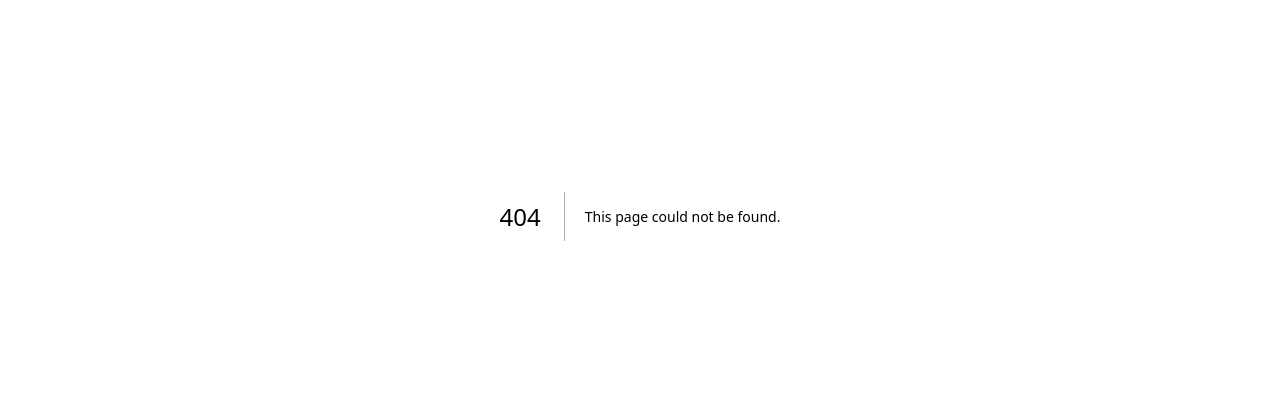
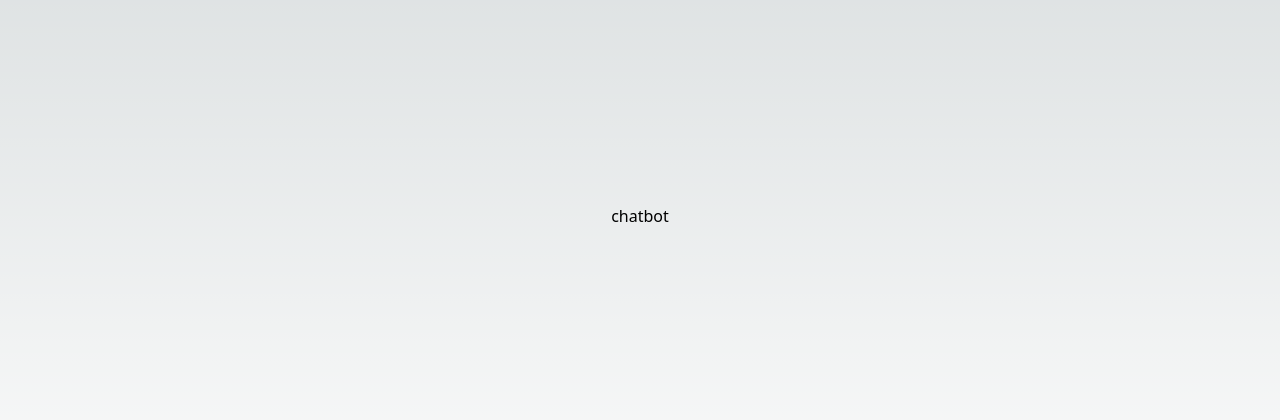
Before and after one commit to zsh-eng/hacksingapore, a Next.js app: page /chatbot in a window 1280 px wide. Before the commit this address had no page. Shown: the part 184-604 px from the top of the page. Built offline with nearby package versions, Linux system fonts and the light colour scheme.

Commit message:
feat: add skeleton chatbot page

```diff
--- /dev/null
+++ b/src/components/chatbot/Chat.tsx
@@ -0,0 +1,5 @@
+export function ChatbotMessage() {}
+
+export function Chatbot() {
+  return <div> chatbot</div>;
+}
--- /dev/null
+++ b/src/pages/chatbot/index.tsx
@@ -0,0 +1,9 @@
+import { Chatbot } from '@/components/chatbot/Chat';
+
+export default function Page() {
+  return (
+    <main className='w-screen h-screen flex justify-center items-center'>
+      <Chatbot />
+    </main>
+  );
+}
```
Also changed, not shown: package.json (+6 -5 lines), 1 other file (tests, documents, lock files or other folders).
